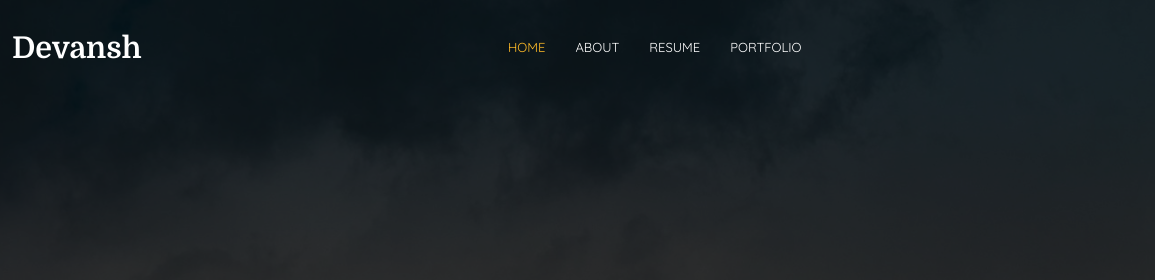
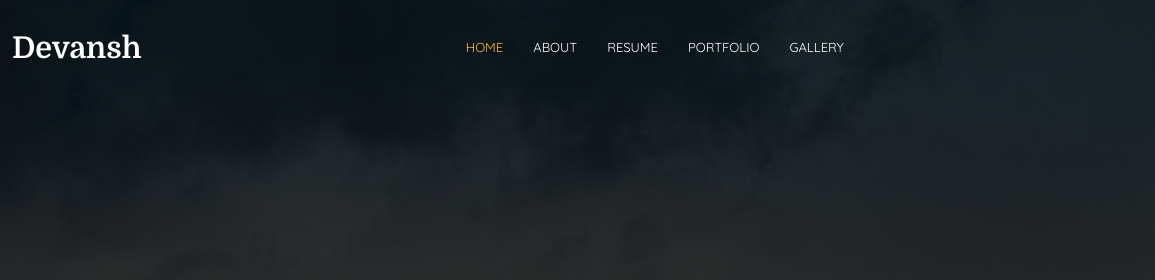
Before and after one commit to DevanshDhaked/profile_assignment2, a plain HTML site: page index.html in a window 1280 px wide. Shown: the top 280 px of the page, 0-1155 px from the left. Drawn offline with Linux system fonts and the light colour scheme; a script that the page names is missing.

Commit message:
added glaary in the navigation bar

```diff
--- a/index.html
+++ b/index.html
@@ -95,6 +95,7 @@
           <li><a href="#resume">Resume</a></li>
 
           <li><a href="#portfolio">Portfolio</a></li>
+          <li><a href="#gallery">Gallery</a></li>
         </ul>
         <i class="mobile-nav-toggle d-xl-none bi bi-list"></i>
       </nav>
```
